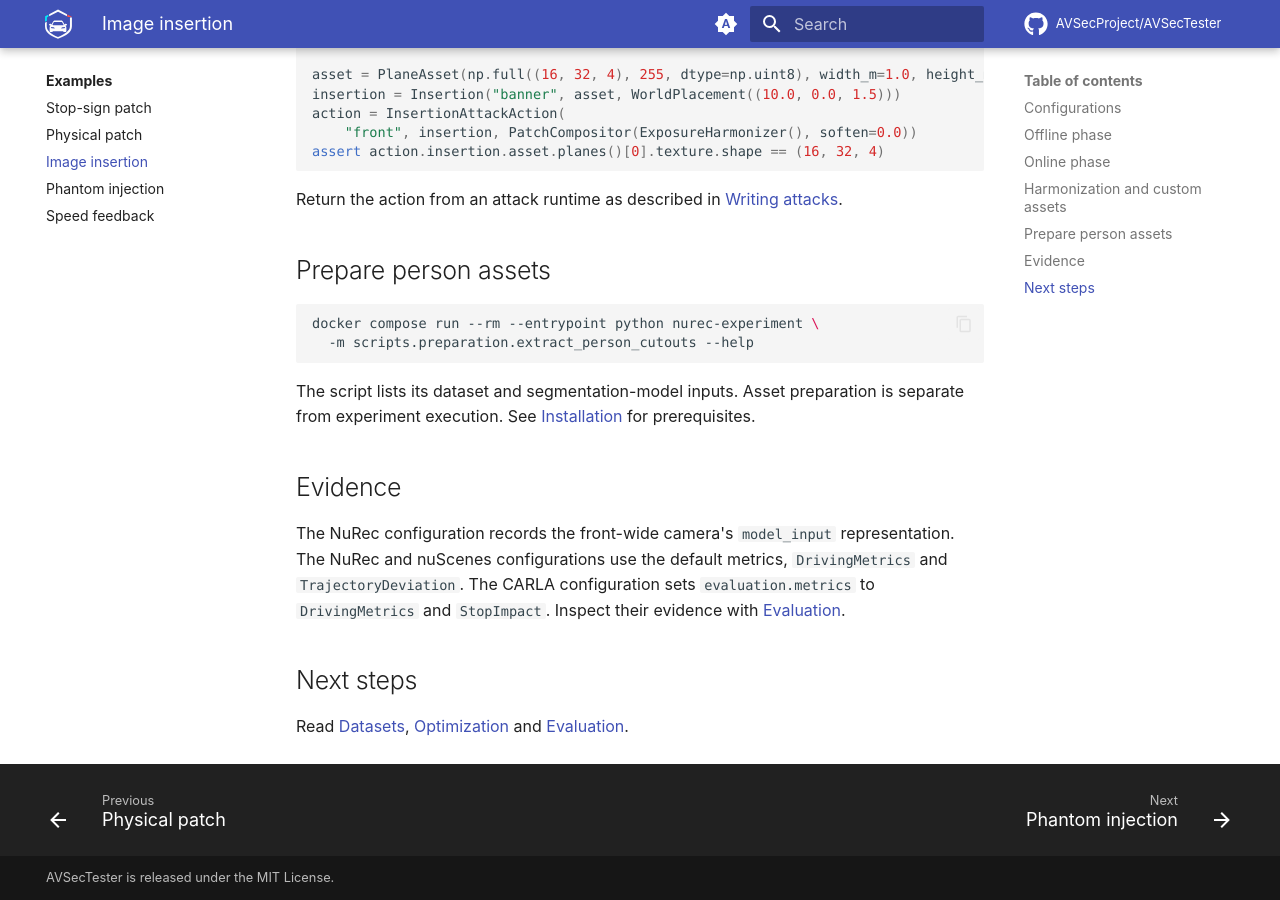
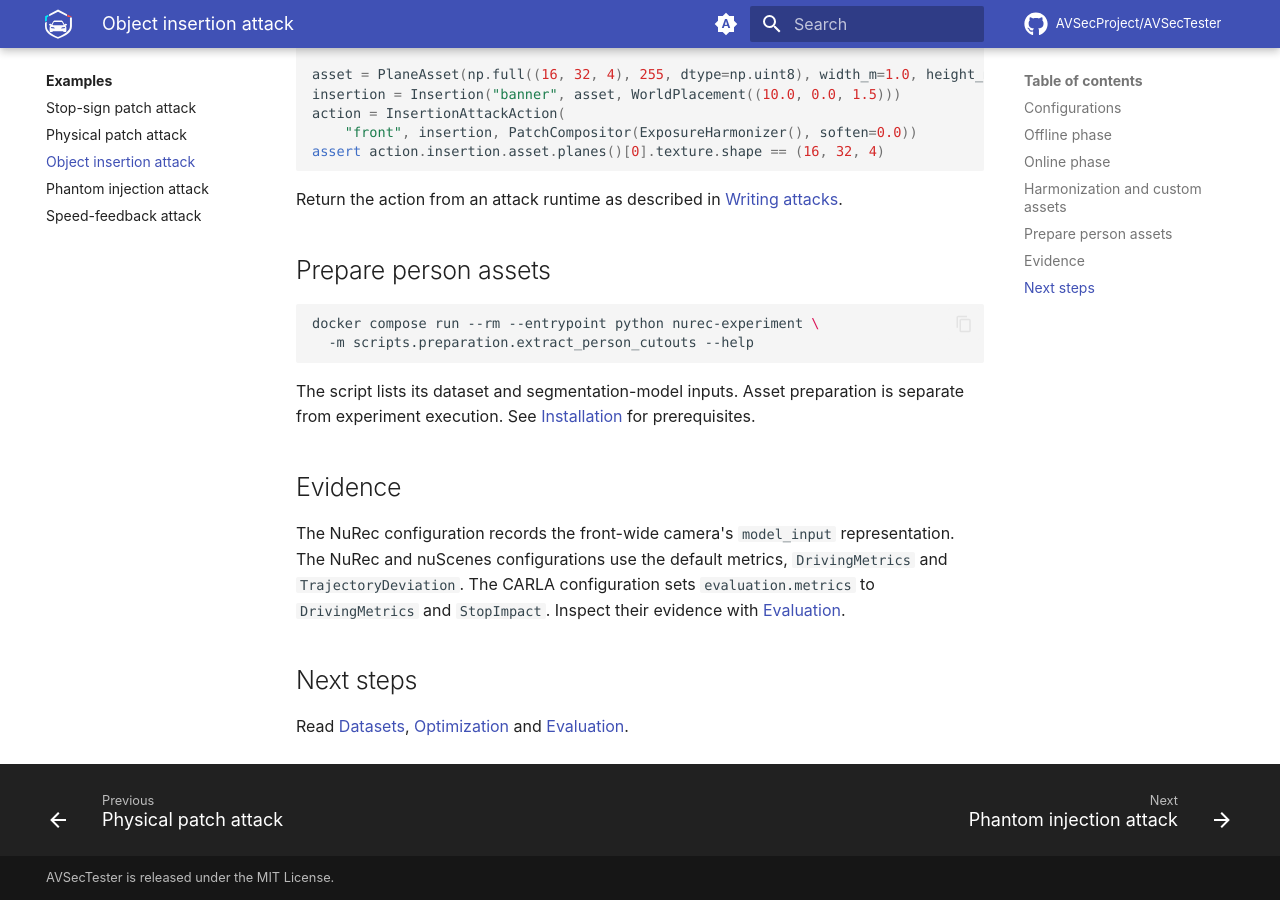
Before and after one commit to AVSecProject/AVSecTester, an MkDocs documentation site: the page built from docs/examples/image-insertion.md, in a window 1280 px wide and 900 px high, scrolled down 1586 px. Built offline with MkDocs 1.6.1 and Material for MkDocs 9.7.7, drawn with Linux system fonts in a browser that asks for light colours; comment, search, counter and statistics services are not loaded.

Commit message:
refactor: tighten the homepage layout and name links after the navigation
The use-case section now has four cards in one row, with planned defense
evaluation as a sentence below them, and card titles no longer wrap or
leave a blank line. Homepage links and buttons use the page names shown
in the navigation, the documentation overview is its own tab, and driving
systems are listed as modular and end-to-end. Every example compares
compositing without and with harmonization, and the stop-sign example
now uses an Alpamayo drive instead of the Alpamayo video.

```diff
--- a/website/mkdocs.yml
+++ b/website/mkdocs.yml
@@ -18,8 +18,8 @@
 
 nav:
   - Home: index.md
+  - Documentation: docs/README.md
   - Get started:
-      - Overview: docs/README.md
       - Installation: docs/getting-started/installation.md
       - Quickstart: docs/getting-started/quickstart.md
   - Concepts:
@@ -36,11 +36,11 @@
       - Defenses: docs/guides/defenses.md
   - Examples:
       - docs/examples/README.md
-      - Stop-sign patch: docs/examples/stop-sign-patch.md
-      - Physical patch: docs/examples/physical-patch.md
-      - Image insertion: docs/examples/image-insertion.md
-      - Phantom injection: docs/examples/phantom-injection.md
-      - Speed feedback: docs/examples/speed-feedback-attack.md
+      - Stop-sign patch attack: docs/examples/stop-sign-patch.md
+      - Physical patch attack: docs/examples/physical-patch.md
+      - Object insertion attack: docs/examples/image-insertion.md
+      - Phantom injection attack: docs/examples/phantom-injection.md
+      - Speed-feedback attack: docs/examples/speed-feedback-attack.md
   - Reference:
       - Configuration: docs/reference/configuration.md
       - CLI: docs/reference/cli.md
--- a/website/overrides/home.html
+++ b/website/overrides/home.html
@@ -21,7 +21,7 @@
         CARLA, and compare what the vehicle does with and without the attack.
       </p>
       <div class="avs-hero__actions">
-        <a class="avs-button avs-button--primary" href="{{ 'docs/getting-started/quickstart/' | url }}">Get started</a>
+        <a class="avs-button avs-button--primary" href="{{ 'docs/getting-started/installation/' | url }}">Get started</a>
         <a class="avs-button" href="{{ 'docs/' | url }}">Documentation</a>
         <a class="avs-button" href="{{ config.repo_url }}">GitHub</a>
       </div>
```
Also changed, not shown: website/content/index.md (+38 -45 lines), website/content/stylesheets/home.css (+34 -3 lines), website/content/assets/media/stop-sign-alpamayo.webp (deleted), website/content/assets/media/stop-sign-patch-harmonized.webp (added), website/content/assets/media/stop-sign-patch.webp (added), 1 other file.
